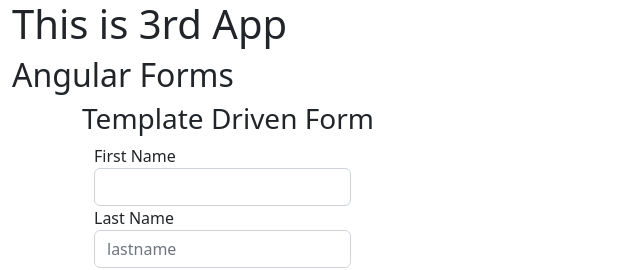
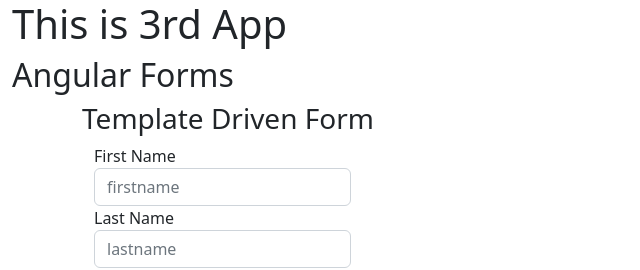
Before and after one commit to mananhiteshkataria/third-app, an Angular app: page / in a window 1280 px wide. Shown: the top 270 px of the page, without its empty margins (0-640 px from the left). Built offline with nearby package versions, Linux system fonts and the light colour scheme.

Commit message:
added min length to mdf (also placeholder in tdf for uniformity)

```diff
--- a/src/app/mdfdemo/mdfdemo.component.ts
+++ b/src/app/mdfdemo/mdfdemo.component.ts
@@ -9,7 +9,7 @@
  constructor(public builder:FormBuilder){}
 
   user=this.builder.group({
-    first:['',Validators.compose([Validators.required])],
+    first:['',Validators.compose([Validators.required,Validators.minLength(3)])],
   last:['',Validators.compose([Validators.required])],
   phone:['',Validators.compose([Validators.required])]
 });
--- a/src/app/tdfdemo/tdfdemo.component.html
+++ b/src/app/tdfdemo/tdfdemo.component.html
@@ -8,7 +8,7 @@
                 <label>
                     First Name
                     <input type="text"  name="name" class="form-control"
-                    required minlength="3" [(ngModel)]="first" #tf1="ngModel">
+                    required minlength="3" [(ngModel)]="first" #tf1="ngModel" placeholder="firstname">
 
                 </label>
                 <span [hidden]="tf1.valid || tf1.pristine" class="text-danger"> Enter name and more than 3 charcters</span>
```
